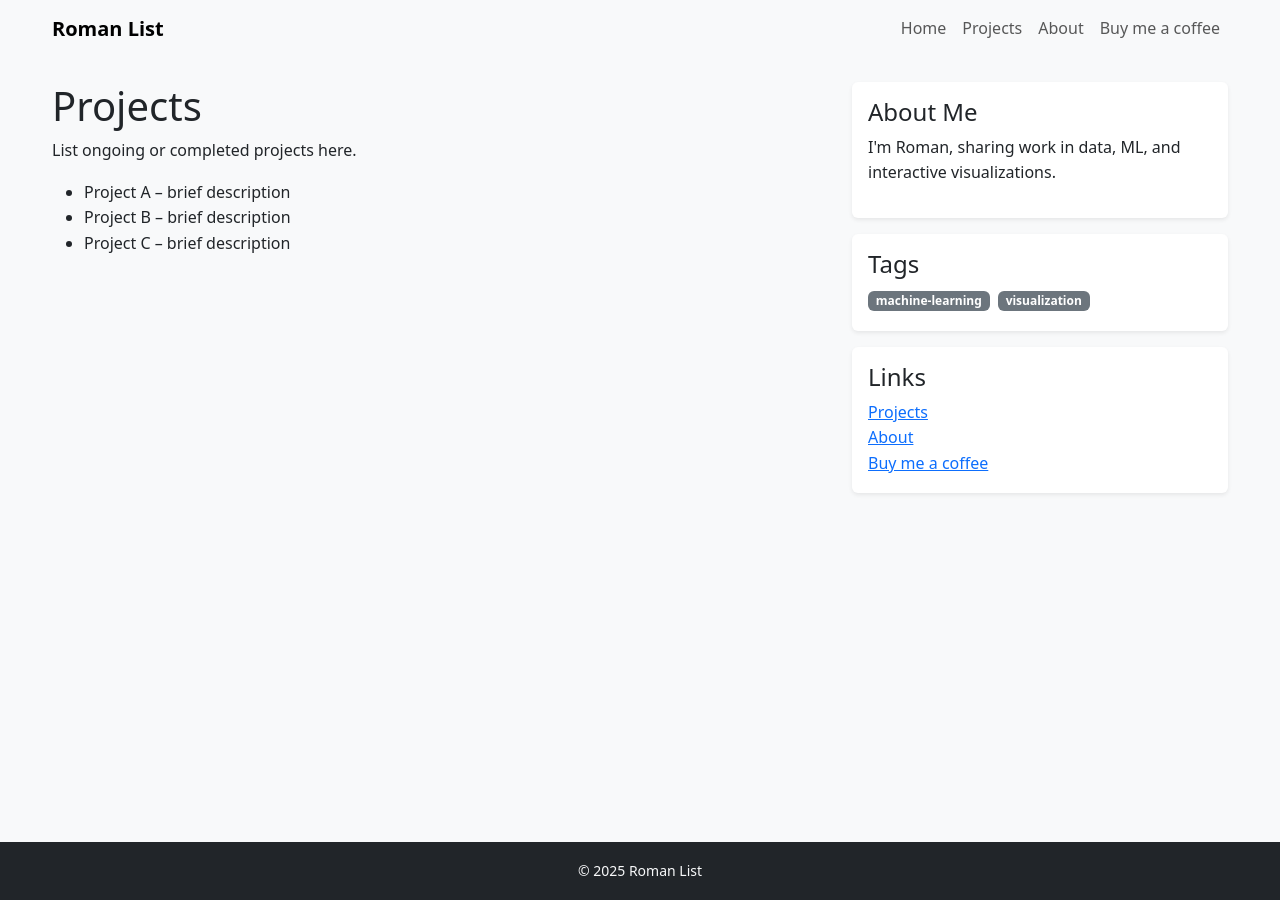
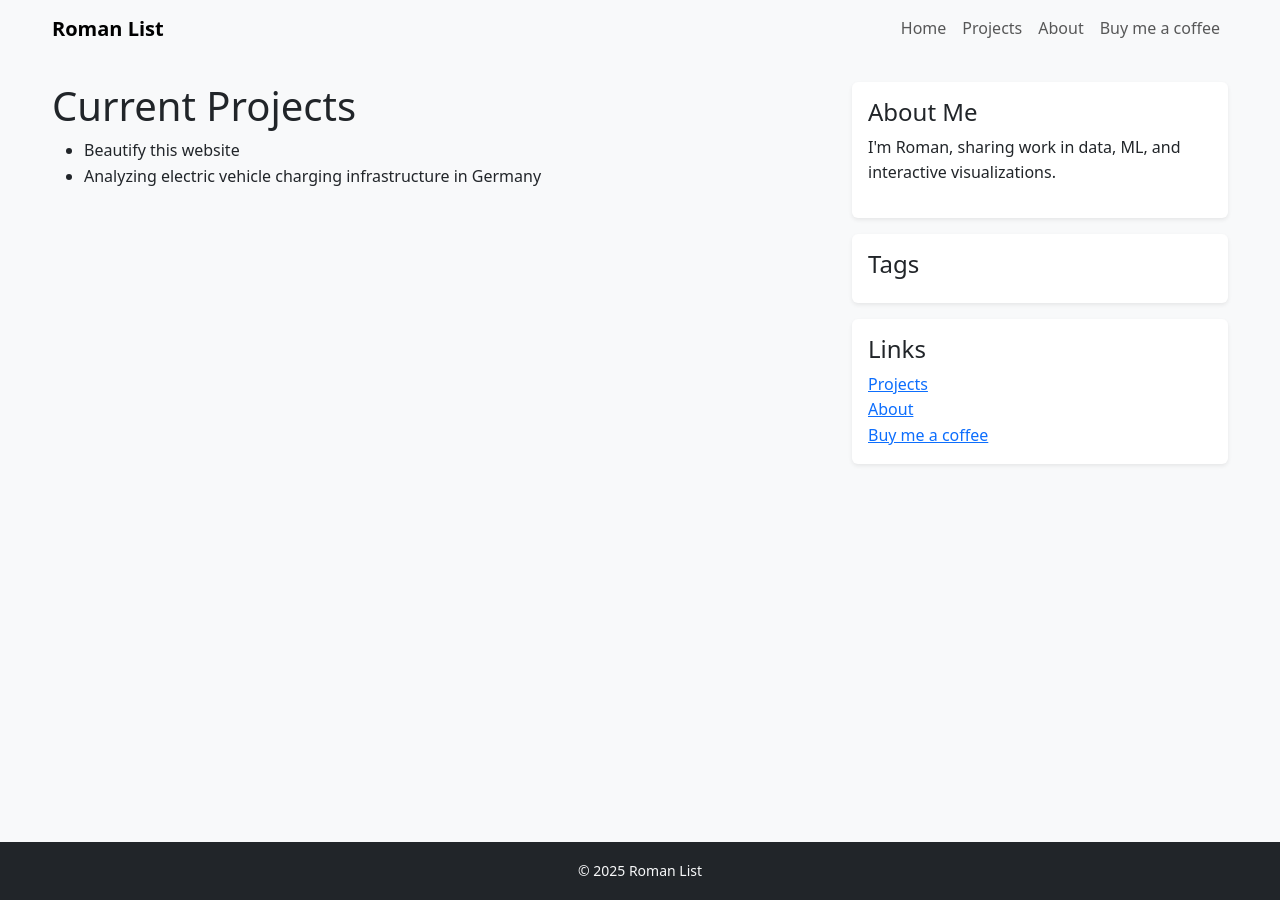
Before and after one commit to wolfromanlist/wolfromanlist.github.io, a Jekyll site: the page built from projects.md, in a window 1280 px wide. Built offline with Jekyll 4.4.1, drawn with Linux system fonts in a browser that asks for light colours.

Commit message:
some additions

```diff
--- a/projects.md
+++ b/projects.md
@@ -3,10 +3,7 @@
 title: Projects
 ---
 
-# Projects
+# Current Projects
 
-List ongoing or completed projects here.
-
-- Project A – brief description
-- Project B – brief description
-- Project C – brief description
+- Beautify this website
+- Analyzing electric vehicle charging infrastructure in Germany
```
Also changed, not shown: _drafts/my-first-draft.md (added, +8 -0 lines), _posts/2025-11-29-first-post.md (deleted, +0 -8 lines), about.md (+6 -1 lines), blog.md (+2 -0 lines), index.md (+4 -3 lines).
